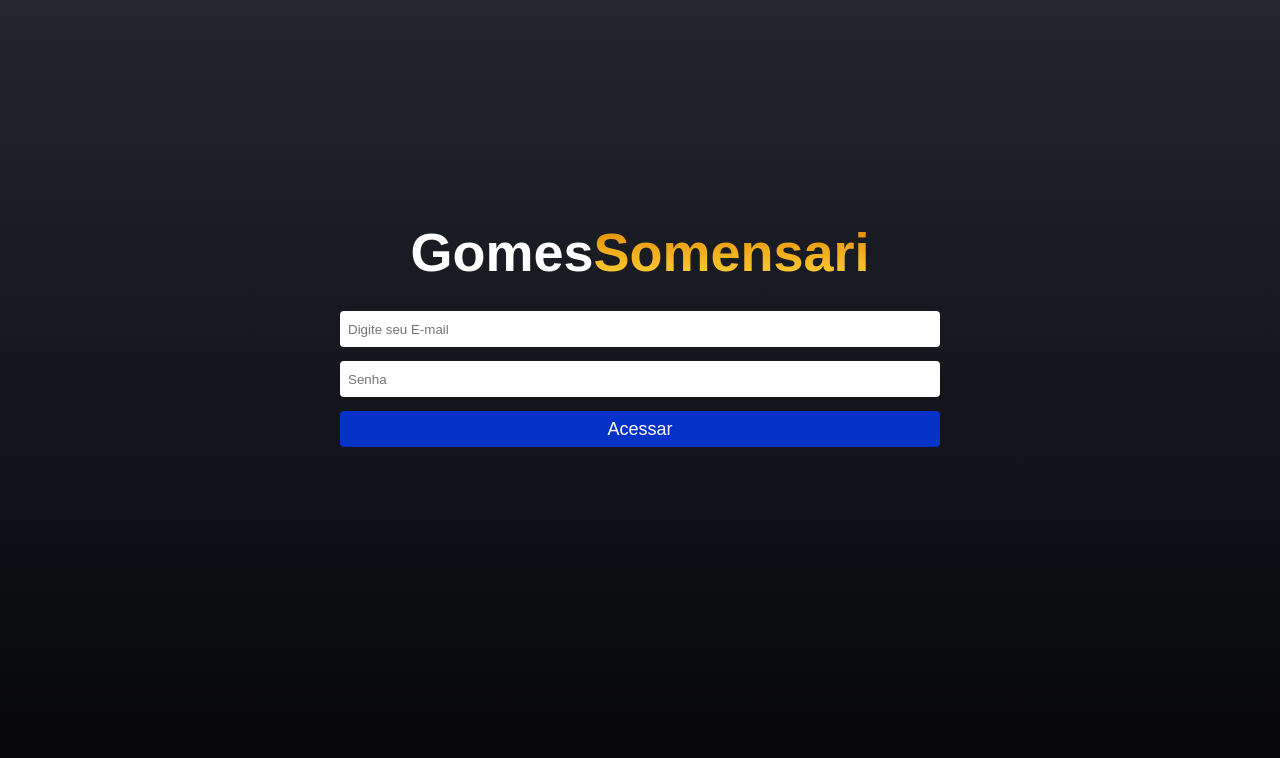
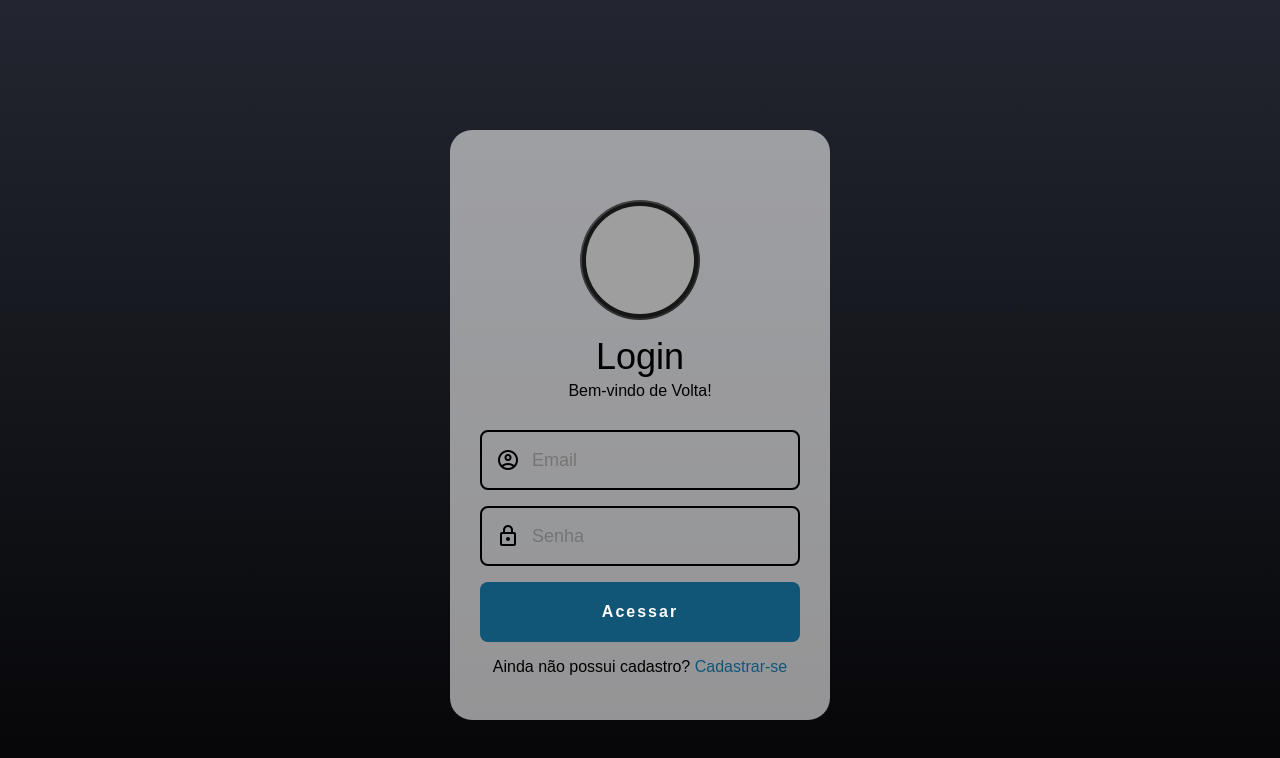
Before and after one commit to ggusttavoo/Projeto-ReactJs, a React (Create React App) app: page /login in a window 1280 px wide. Shown: the top 758 px of the page. Built offline with nearby package versions, Linux system fonts and the light colour scheme; grey boxes are pictures that could not be loaded.

Commit message:
tela de login atualizada

```diff
--- a/src/components/Header/index.js
+++ b/src/components/Header/index.js
@@ -2,7 +2,7 @@ import './header.css'
 import { BiLogOut } from 'react-icons/bi'
 import { Link } from 'react-router-dom'
 import { auth } from '../../services/firebase'
-import { signOut} from 'firebase/auth'
+import { signOut } from 'firebase/auth'
 
 export function Header(){
     async function handleLogout(){
@@ -12,7 +12,7 @@ export function Header(){
     return(
         <header className="admin-header">
             <nav className="nav-header">
-                <button onClick={handleLogout}><BiLogOut size={28} color="#D82629"/></button>
+                <Link to = "/"> <button onClick={handleLogout}><BiLogOut size={28} color="#D82629"/></button> </Link>
                 <Link to="/admin"> Links </Link>
                 <Link to="/admin/social"> Redes Sociais </Link>
                 <Link to="/admin/user"> Usuários </Link>
--- a/src/components/Social/index.js
+++ b/src/components/Social/index.js
@@ -2,7 +2,7 @@ import './social.css'
 
 export function Social({ children, url }){
     return(
-        <a className="social" href={url} rel="noopener noreferrer" target="_blank">
+        <a className="social" href={url} rel="noopener noreferrer" target="blank">
             {children}
         </a>
     )
--- a/src/pages/Admin/index.js
+++ b/src/pages/Admin/index.js
@@ -47,7 +47,7 @@ export default function Admin(){
 
         .then(() => {setNameInput("")
         setUrlInput("")
-        console.log("Link registrado com sucesso!")})
+        toast.success("Cadastrado com Sucesso!")})
 
         .catch((error) => {
         console.log("ERRO AO REGISTRAR" + error)
--- a/src/pages/Home/home.css
+++ b/src/pages/Home/home.css
@@ -2,7 +2,7 @@
     display:flex;
     flex-direction: column;
     width: 100%;
-    padding: 14px 0;
+    padding: 60px 0;
     align-items: center;
     justify-content: center;
 }
@@ -24,13 +24,13 @@
     display: center;
     width: 10%;
     text-align: center;
-    background: white;
+    background: #157;
     border: 2px solid black;
     padding: 6px 60px;
     border-radius: 5px;
     font-size: 18px;
     line-height: 150%;
-    color:black;
+    color: white;
 }
 .button-login:hover{
     background-color: black;
--- a/src/pages/Home/index.js
+++ b/src/pages/Home/index.js
@@ -59,7 +59,7 @@ export default function Home(){
         <div className="home-container">
             <Link to = "/login"><button className='button-login'>Login</button></Link>
             <Logo/>
-            <span>Veja meus links 👇</span>
+            <span>Veja nossos links 👇</span>
 
             <main className="links">
 
--- a/src/pages/Login/index.js
+++ b/src/pages/Login/index.js
@@ -1,11 +1,9 @@
+import './login.css'
 import { useState } from 'react'
-import './login.css'
-import { Logo } from '../../components/Logo'
 import { auth } from '../../services/firebase'
 import { signInWithEmailAndPassword } from 'firebase/auth'
 import { useNavigate } from 'react-router-dom'
 import { toast } from 'react-toastify';
-import { Input } from '../../components/Input'
 
 export default function Login(){
     const [email, setEmail] = useState("");
@@ -21,7 +19,7 @@ export default function Login(){
         }
         signInWithEmailAndPassword(auth, email, password)
         .then(() => {
-            toast.success("Acesso Concedido")
+            toast.success("Bem-vindo de Volta!")
             navigate("/admin", { replace: true })
         })
         .catch(() => {
@@ -31,14 +29,27 @@ export default function Login(){
 
     }
     return(
-        <div className="login-container" onSubmit={handleLogin}>
-            <Logo/>
-
-            <form className="form">
-                <Input type="email" placeholder="Digite seu E-mail" value={email} onChange={(e) => setEmail(e.target.value)}/>
-                <Input type="password" placeholder="Senha" autoComplete="on" value={password} onChange={(e)=> setPassword(e.target.value)}/>
-                <button type="submit">Acessar</button>
-            </form>
+        <div className='corpo'>
+            <link rel="stylesheet" href="https://fonts.googleapis.com/css2?family=Material+Symbols+Outlined:opsz,wght,FILL,GRAD@48,400,0,0" />
+        <div className='login'>
+            <div className='avatar'>
+                <img src='https://relvado.rs.gov.br/site/custom/default/img/no-avatar.png' alt=""/>
+            </div>
+            <h2>Login</h2>
+            <h3>Bem-vindo de Volta!</h3>
+                <form className="login-form" onSubmit={handleLogin}>
+                    <div className='textbox'>
+                        <input type="email" placeholder='Email' value={email} onChange={(e) => setEmail(e.target.value)}/>
+                        <span className='material-symbols-outlined'>account_circle</span>
+                    </div>
+                    <div className='textbox'>
+                        <input type="password" placeholder="Senha" autoComplete="on" value={password} onChange={(e)=> setPassword(e.target.value)}/>
+                        <span className='material-symbols-outlined'>lock</span>
+                    </div>
+                    <button type="submit">Acessar</button>
+                    <p className='cadastro'>Ainda não possui cadastro? <a href='https://www.linkedin.com/login/pt' target="blank">Cadastrar-se</a></p>
+                </form>
+        </div>
         </div>
     )
 }
--- a/src/pages/Login/login.css
+++ b/src/pages/Login/login.css
@@ -20,3 +20,122 @@
     font-size: 18px;
     color: white;
 }
+
+.cadastro{
+    color: black;
+}
+
+.corpo{
+    display: grid;
+    place-items: center;
+    padding: 0 24px;
+    color: #f9f9f9;
+}
+
+.login{
+    margin-top: 130px;
+    padding: 70px 30px 44px;
+    border-radius: 22px;
+    background: rgba(255, 255, 255, 0.568);
+    text-align: center;
+}
+
+@media (width >= 450px){
+    .login { width: 380px; }
+}
+
+.avatar{
+    margin: 0 auto 16px;
+    border-radius: 50%;
+    background: linear-gradient(-45deg, #232323, #474747);
+    padding: 2px;
+    width: 120px;
+    height: 120px;
+}
+
+.avatar > img{
+    width: 100%;
+    height: 100%;
+    object-fit: cover;
+    border-radius: 50%;
+    border: 4px solid #161616;
+}
+
+.login > h2 {
+    font-size: 36px;
+    font-weight: 500;
+    margin: 0 0 4px;
+    color: black;
+}
+
+.login > h3 {
+    color: black;
+    margin: 0 0 30px;
+    font-weight: 500;
+    font-size: 16px;
+}
+
+.login form {
+    display: grid;
+    gap: 16px;
+    place-items: center;
+    width: 100%;
+    margin: 0;
+}
+
+.textbox{
+    width: 100%;
+    position: relative;
+    color: black;
+}
+
+.textbox span{
+    position: absolute;
+    top: 50%;
+    left: 16px;
+    translate: 0 -50%;
+    color: black;
+}
+
+.login-form input,
+.login-form button {
+    width: 100%;
+    height: 60px;
+    outline: none;
+    padding: 0;
+    font-family: inherit;
+    font-size: 16px;
+    border-radius: 8px;
+}
+
+.login-form input {
+    background: transparent;
+    border: 2px solid black;
+    font-size: 18px;
+    padding: 0 20px 0 50px;
+    color: inherit;
+}
+
+.login-form input:focus{
+    border-color: #232323;
+}
+
+.login-form input:focus ~ span {
+    color: #232323;
+}
+
+.login-form button {
+    cursor: pointer;
+    background: #157;
+    color: white;
+    border: 0;
+    font-weight: 600;
+    letter-spacing: 2px;
+}
+
+.login-form a {
+    color: #157;
+    font-size: 16px;
+    text-align: left;
+    text-decoration: none;
+}
```
